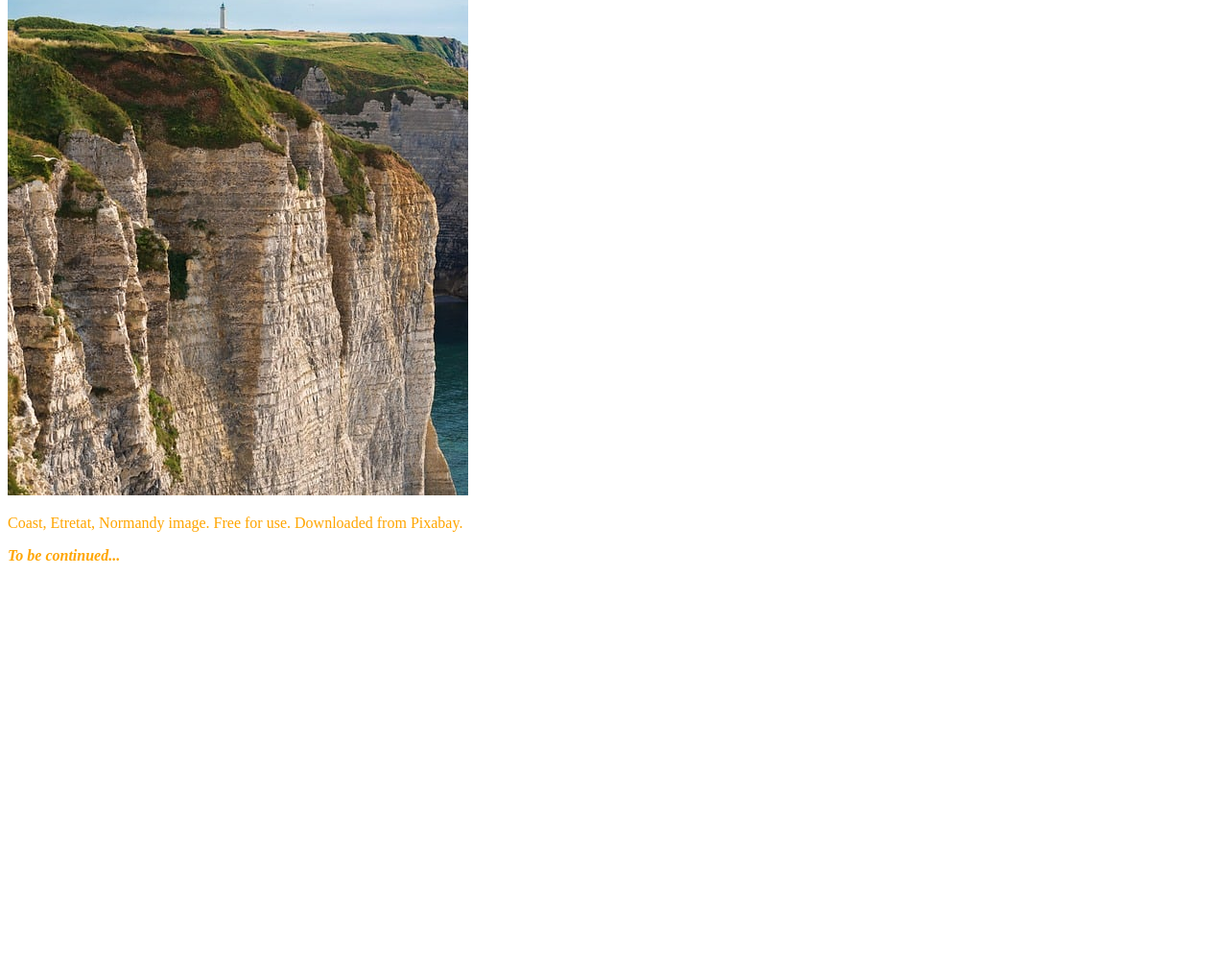
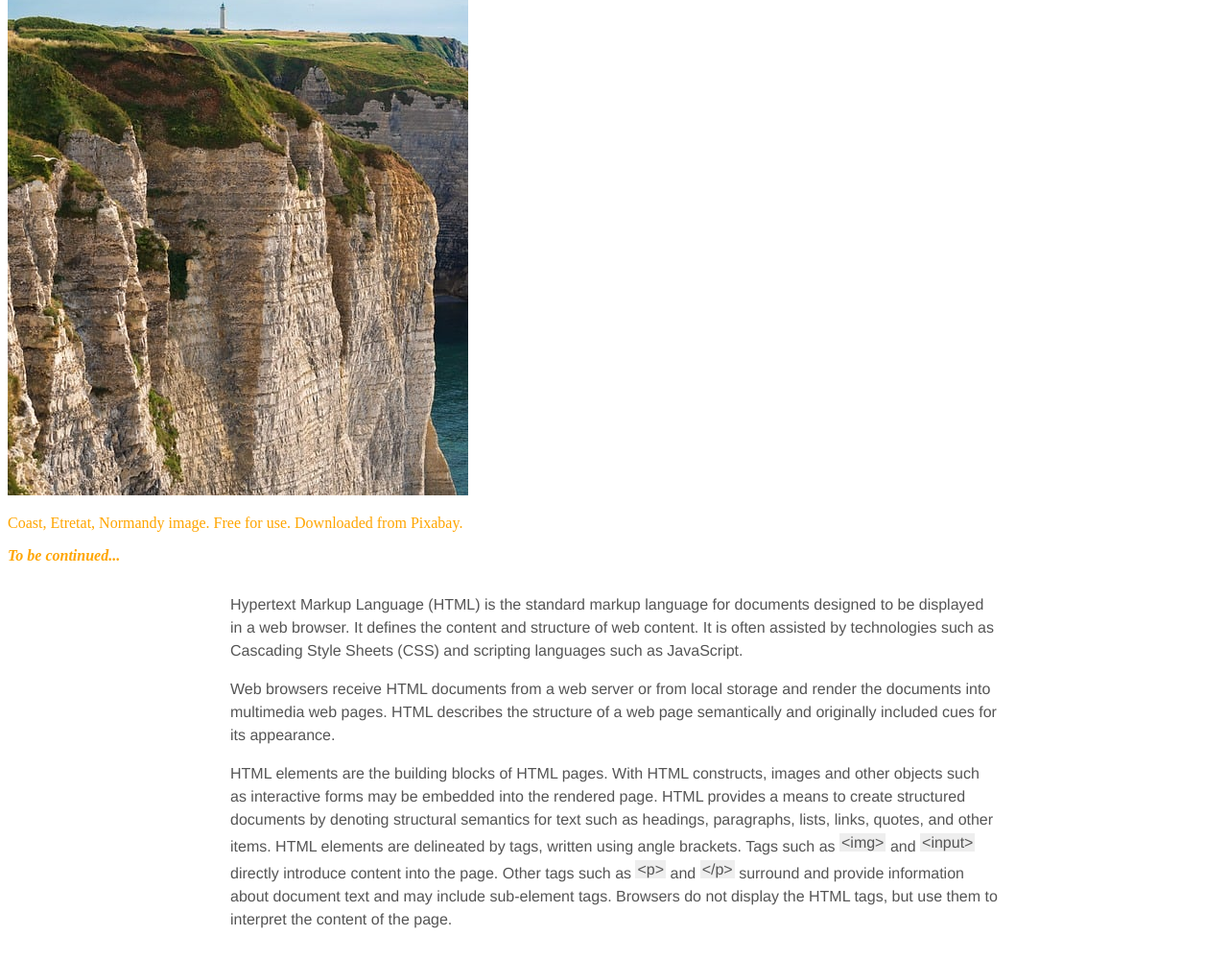
Before and after one commit to hongstudy852/lapio-website, a plain HTML site: page index.html in a window 1280 px wide. Shown: the part 555-1555 px from the top of the page at 96% size. Before the commit the page ends 1151 px from the top, so only its background shows below. Drawn offline with Linux system fonts and the light colour scheme.

Commit message:
Part 3, eleventh exercise

```diff
--- a/index.html
+++ b/index.html
@@ -32,6 +32,19 @@
   <img src="assets/coast-9707472_640.jpg" alt="Coastal cliff with a lighthouse"/>
   <p>Coast, Etretat, Normandy image. Free for use. Downloaded from Pixabay.</p>
   <i><b>To be continued...</b></i>
+  <div class="text1">
+  <p>Hypertext Markup Language (HTML) is the standard markup language for documents designed to be displayed in a web browser. It defines the content and
+ structure of web content. It is often assisted by technologies such as Cascading Style Sheets (CSS) and scripting languages such as JavaScript.</p>
+  <p>Web browsers receive HTML documents from a web server or from local storage and render the documents into multimedia web pages. HTML describes the
+structure of a web page semantically and originally included cues for its appearance.</p>
+  <p>HTML elements are the building blocks of HTML pages. With HTML constructs, images and other objects such as interactive forms may be embedded into
+the rendered page. HTML provides a means to create structured documents by denoting structural semantics for text such as headings, paragraphs, lists,
+links, quotes, and other items. HTML elements are delineated by tags, written using angle brackets. Tags such as
+<span class="highlight">&lt;img&gt;</span> and <span class="highlight">&lt;input&gt;</span> directly introduce content into the page. Other tags such as
+<span class="highlight">&lt;p&gt;</span> and <span class="highlight">&lt;/p&gt;</span> surround and provide information about document text and may include
+sub-element tags. Browsers do not display the HTML tags, but use them to interpret the content of the page.</p>
+  </div>
+
 </body>
 
 </html>
--- a/style.css
+++ b/style.css
@@ -1,4 +1,4 @@
-* {
+body {
   color: orange;
 }
 .red {
@@ -13,3 +13,16 @@
 .purple {
   color: purple;
 }
+.text1 {
+  max-width: 50em;
+  width: 80%;
+  margin: 30px auto;
+  font-family: 'Helvetica', 'Arial', sans-serif;
+  color: #555;
+  line-height: 1.5;
+}
+.highlight {
+  background: #eee;
+  padding: 1px 2px;
+  vertical-align: text-bottom;
+}
```
